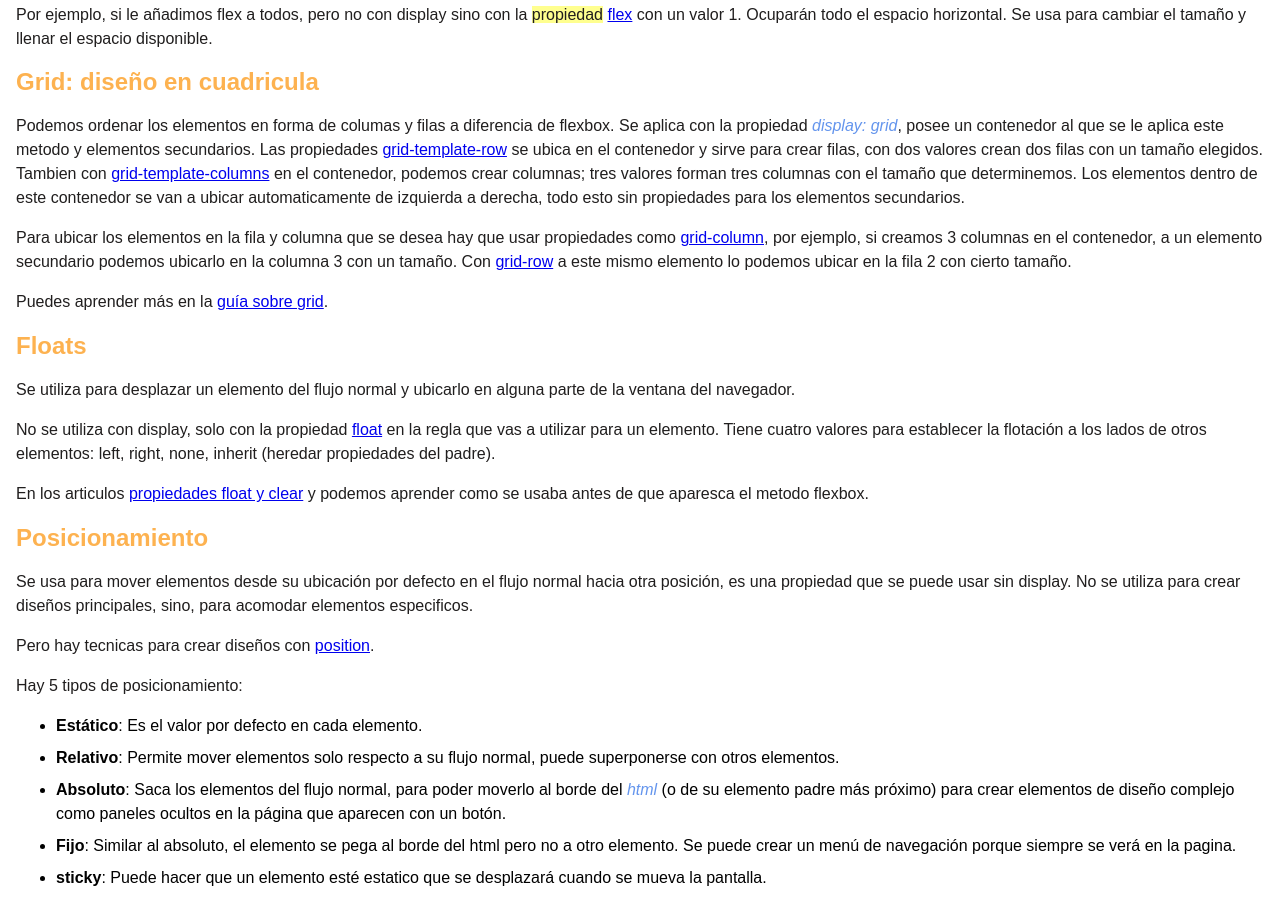
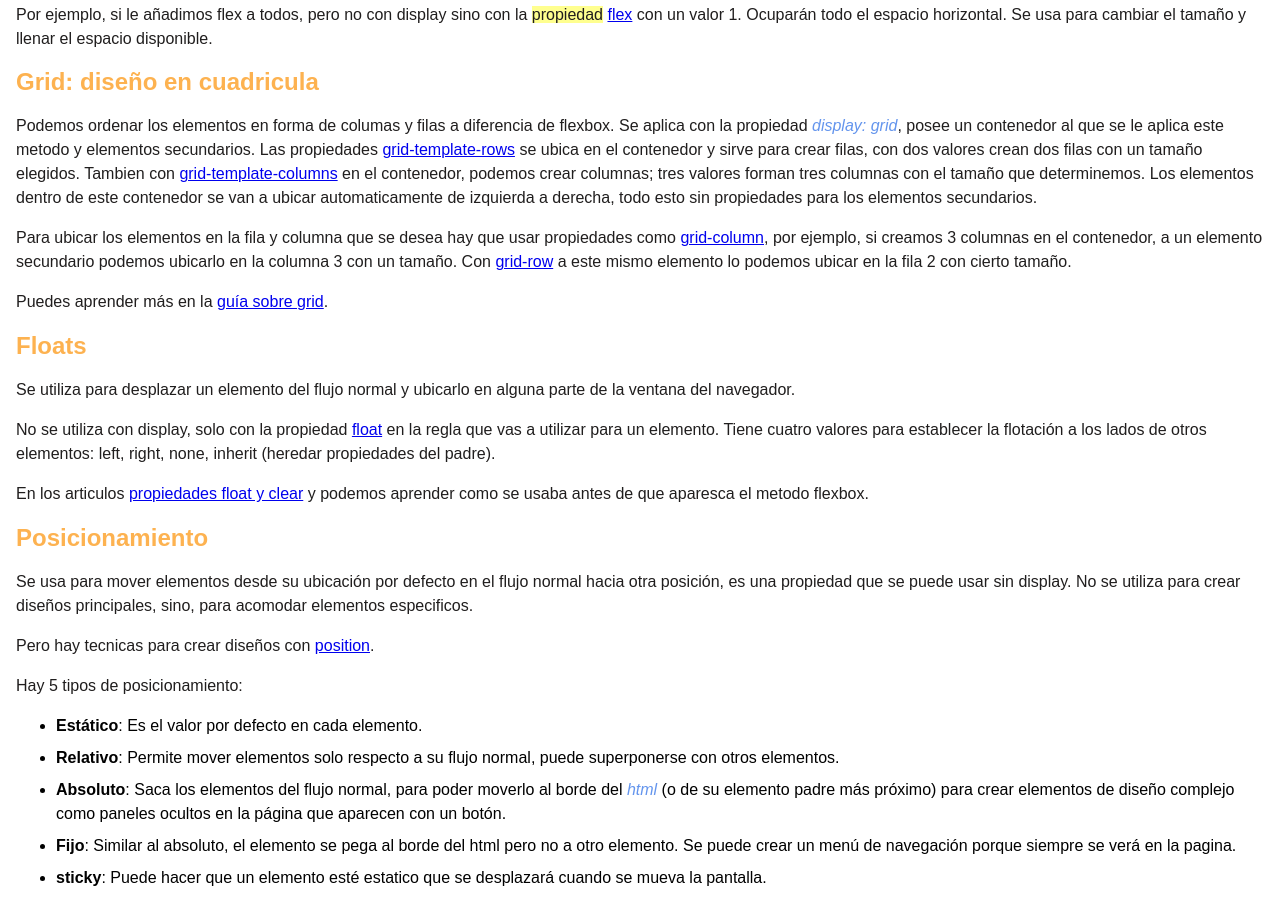
Before and after one commit to ivanepais/css-layout, a plain HTML site: page introduccion/index.html in a window 1280 px wide. Shown: the part 1659-2575 px from the top of the page. Drawn offline with Linux system fonts and the light colour scheme.

Commit message:
corrección

```diff
--- a/introduccion/index.html
+++ b/introduccion/index.html
@@ -71,7 +71,7 @@
     </code>
 
     <h2>Grid: diseño en cuadricula</h2>
-    <p>Podemos ordenar los elementos en forma de columas y filas a diferencia de flexbox. Se aplica con la propiedad <em>display: grid</em>, posee un contenedor al que se le aplica este metodo y elementos secundarios. Las propiedades <a href="https://developer.mozilla.org/es/docs/Web/CSS/grid-template-rows">grid-template-row</a> se ubica en el contenedor y sirve para crear filas, con dos valores crean dos filas con un tamaño elegidos. Tambien con <a href="https://developer.mozilla.org/es/docs/Web/CSS/grid-template-columns">grid-template-columns</a> en el contenedor, podemos crear columnas; tres valores forman tres columnas con el tamaño que determinemos. Los elementos dentro de este contenedor se van a ubicar automaticamente de izquierda a derecha, todo esto sin propiedades para los elementos secundarios.</p>
+    <p>Podemos ordenar los elementos en forma de columas y filas a diferencia de flexbox. Se aplica con la propiedad <em>display: grid</em>, posee un contenedor al que se le aplica este metodo y elementos secundarios. Las propiedades <a href="https://developer.mozilla.org/es/docs/Web/CSS/grid-template-rows">grid-template-rows</a> se ubica en el contenedor y sirve para crear filas, con dos valores crean dos filas con un tamaño elegidos. Tambien con <a href="https://developer.mozilla.org/es/docs/Web/CSS/grid-template-columns">grid-template-columns</a> en el contenedor, podemos crear columnas; tres valores forman tres columnas con el tamaño que determinemos. Los elementos dentro de este contenedor se van a ubicar automaticamente de izquierda a derecha, todo esto sin propiedades para los elementos secundarios.</p>
     <p>Para ubicar los elementos en la fila y columna que se desea hay que usar propiedades como <a href="https://developer.mozilla.org/en-US/docs/Web/CSS/grid-column">grid-column</a>, por ejemplo, si creamos 3 columnas en el contenedor, a un elemento secundario podemos ubicarlo en la columna 3 con un tamaño. Con <a href="https://developer.mozilla.org/en-US/docs/Web/CSS/grid-row">grid-row</a> a este mismo elemento lo podemos ubicar en la fila 2 con cierto tamaño.</p>
     <p>Puedes aprender más en la <a href="https://developer.mozilla.org/es/docs/Learn/CSS/CSS_layout/Grids">guía sobre grid</a>.</p>
     <code>
```
